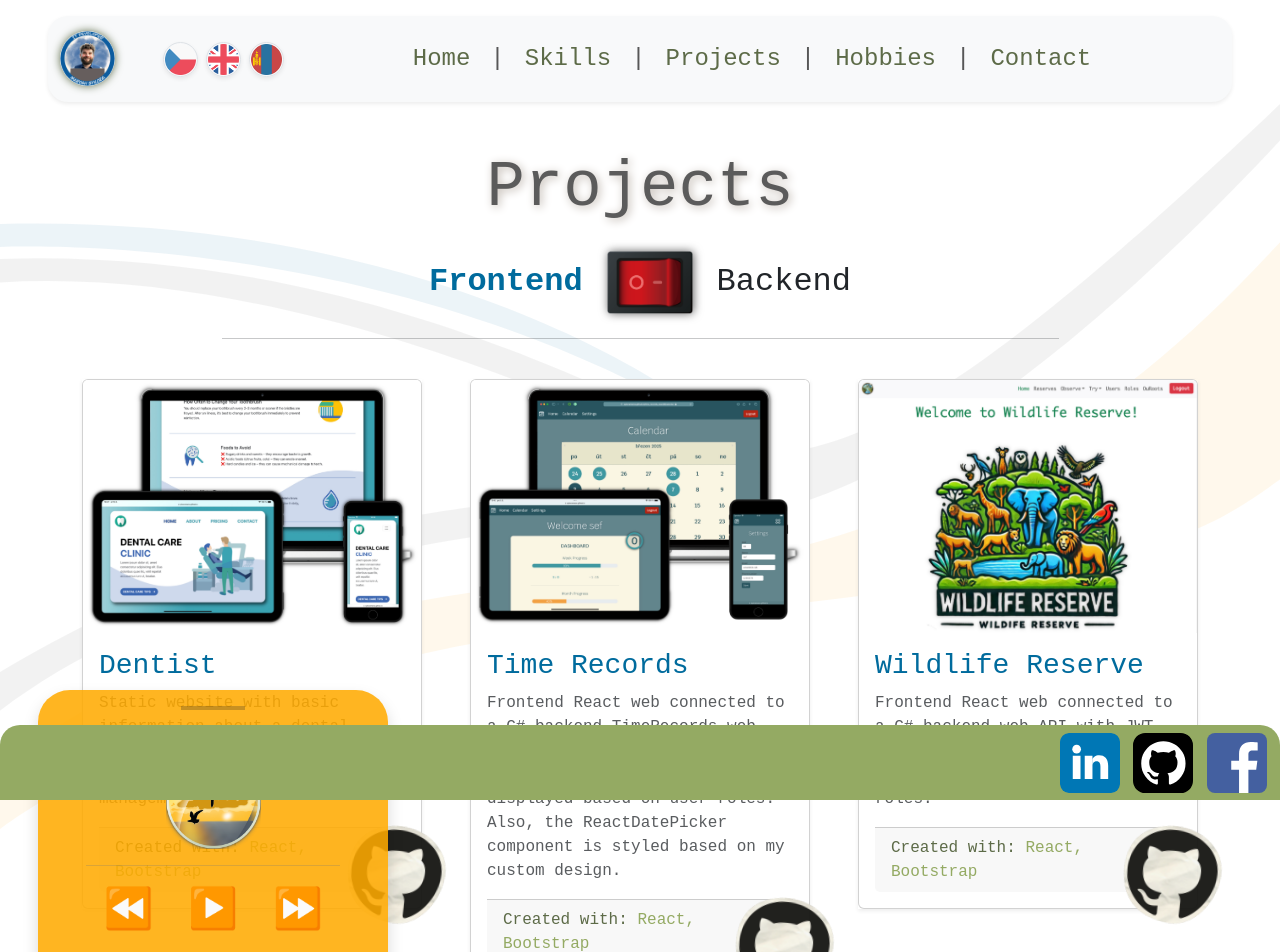
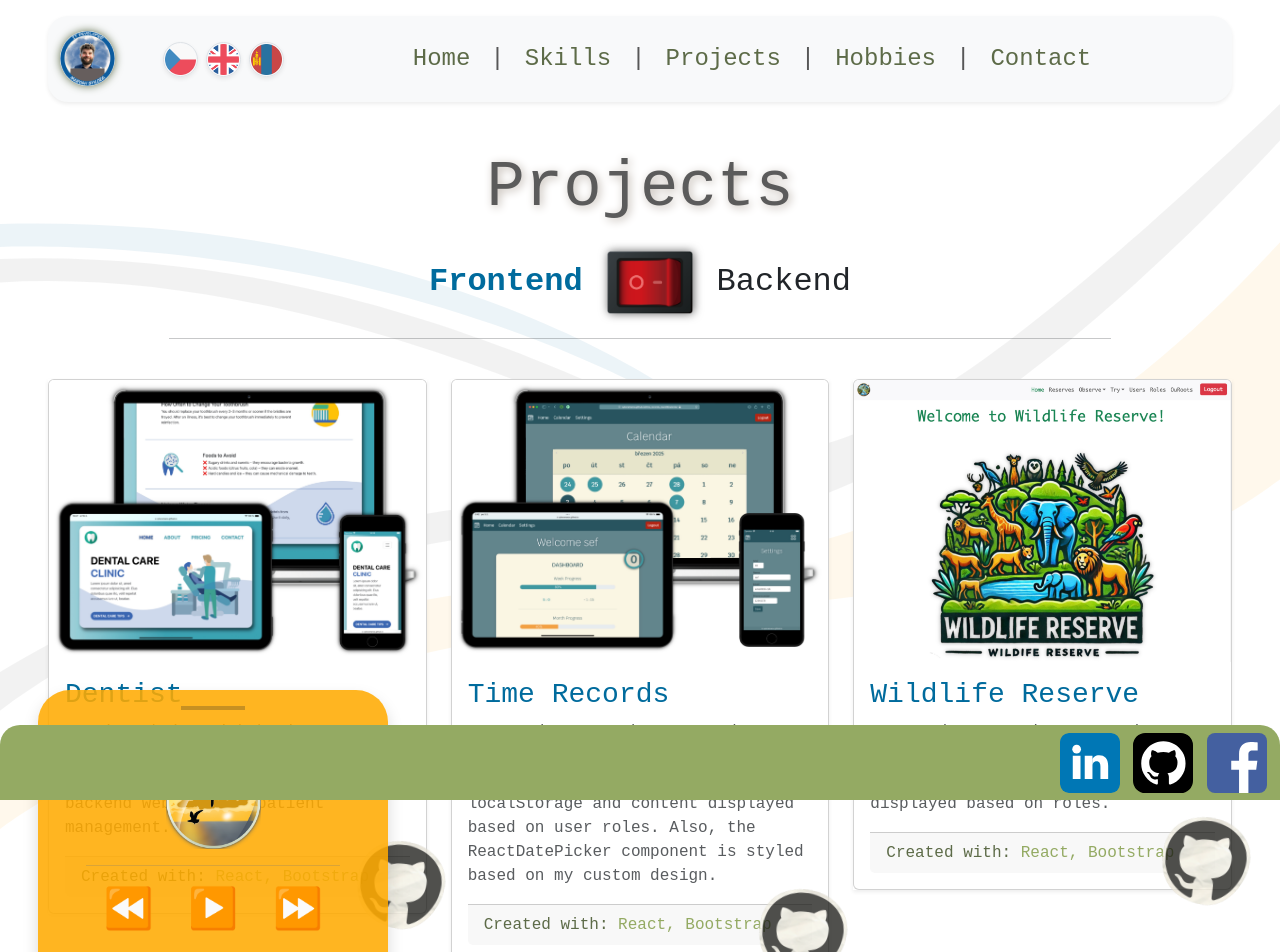
Before and after one commit to sykoramaros/portfolio, a React (Create React App) app: page /#/projects in a window 1280 px wide. Shown: the top 952 px of the page. Built offline with nearby package versions, Linux system fonts and the light colour scheme.

Commit message:
Upravena resopnizibilita v Projects pro ProjectCard a github-sticker

```diff
--- a/src/Components/ProjectCard/ProjectCard.css
+++ b/src/Components/ProjectCard/ProjectCard.css
@@ -32,21 +32,21 @@
 
 .github-sticker {
   /*filter: drop-shadow(-2px -2px 7px #5b5b5b);*/
-  opacity: 0.95;
-  width: 100px;
+  opacity: 0.75;
+  width: 75px;
   height: auto;
   transform: rotate(5deg);
   position: absolute;
   bottom: -20px;
-  right: -20px;
+  right: -15px;
   z-index: 1;
   transform-origin: bottom right;
   transition: transform 0.3s ease-in-out;
 }
 
-@media (max-width: 767px) {
+@media (min-width: 767px) {
   .github-sticker {
-    width: 120px;
+    width: 90px;
   }
 }
 
--- a/src/Pages/Projects/Projects.js
+++ b/src/Pages/Projects/Projects.js
@@ -27,7 +27,7 @@ const Projects = () => {
       : csBackendProjects
 
   return (
-    <div className="container">
+    <div className="container-fluid">
       <h1 className="display-3 mt-5 text-center text-primary text-shadow">
         <Trans id="projects.h1" />
       </h1>
@@ -68,7 +68,7 @@ const Projects = () => {
       </div>
       <hr className="w-75 mx-auto mt-4 border-muted" />
       <br />
-      <div className="row row-cols-1 row-cols-md-2 row-cols-lg-3 g-5">
+      <div className="row row-cols-1 row-cols-sm-2 row-cols-md-3 g-4 mx-1 mx-sm-2 mx-md-4">
         {(isFrontendListVisible
           ? frontendProjectsData
           : backendProjectsData
```
